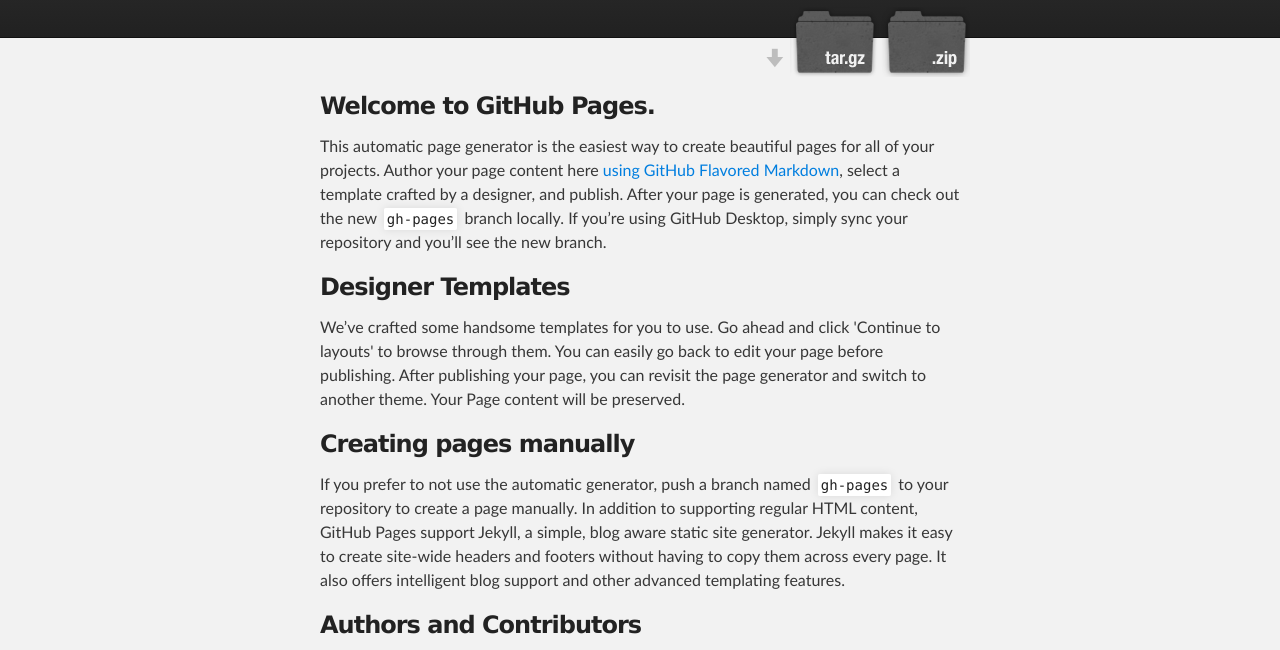
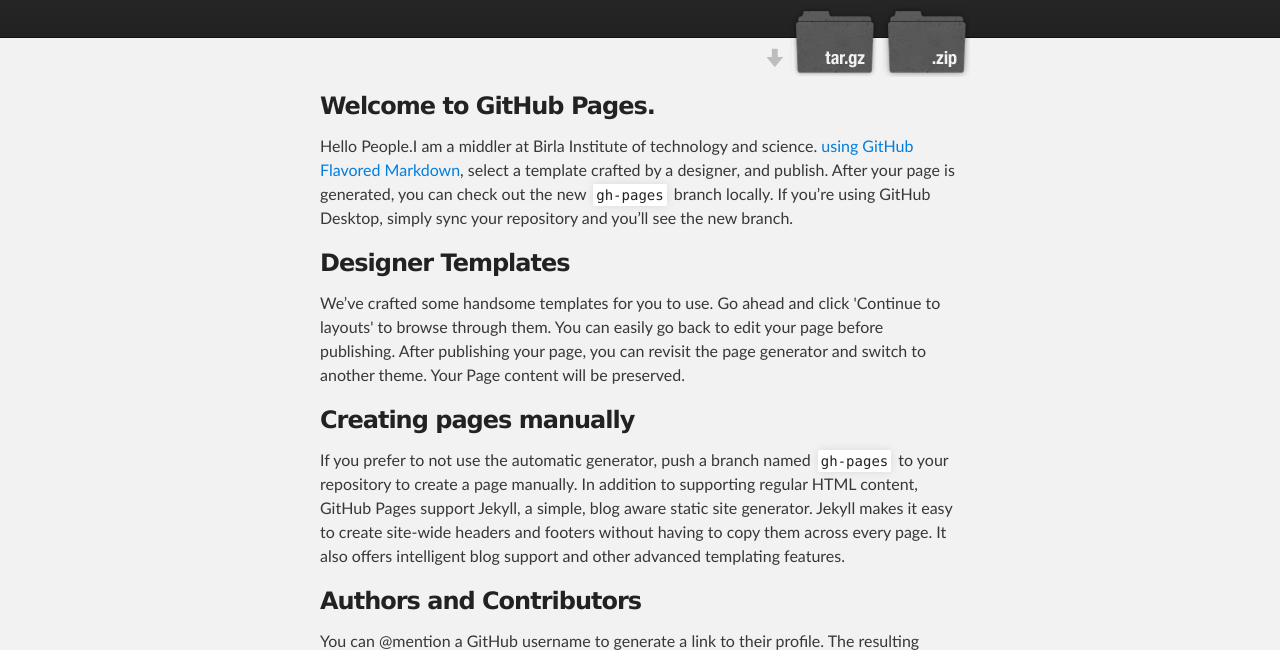
Before and after one commit to anand21096/-anandmorlawar.github.io, a plain HTML site: page index.html in a window 1280 px wide. Shown: the part 136-786 px from the top of the page. Drawn offline with Linux system fonts and the light colour scheme.

Commit message:
Update index.html
added some basic content

```diff
--- a/index.html
+++ b/index.html
@@ -34,7 +34,7 @@
         <h3>
 <a id="welcome-to-github-pages" class="anchor" href="#welcome-to-github-pages" aria-hidden="true"><span aria-hidden="true" class="octicon octicon-link"></span></a>Welcome to GitHub Pages.</h3>
 
-<p>This automatic page generator is the easiest way to create beautiful pages for all of your projects. Author your page content here <a href="https://guides.github.com/features/mastering-markdown/">using GitHub Flavored Markdown</a>, select a template crafted by a designer, and publish. After your page is generated, you can check out the new <code>gh-pages</code> branch locally. If you’re using GitHub Desktop, simply sync your repository and you’ll see the new branch.</p>
+<p>Hello People.I am a middler at Birla Institute of technology and science. <a href="https://guides.github.com/features/mastering-markdown/">using GitHub Flavored Markdown</a>, select a template crafted by a designer, and publish. After your page is generated, you can check out the new <code>gh-pages</code> branch locally. If you’re using GitHub Desktop, simply sync your repository and you’ll see the new branch.</p>
 
 <h3>
 <a id="designer-templates" class="anchor" href="#designer-templates" aria-hidden="true"><span aria-hidden="true" class="octicon octicon-link"></span></a>Designer Templates</h3>
```
